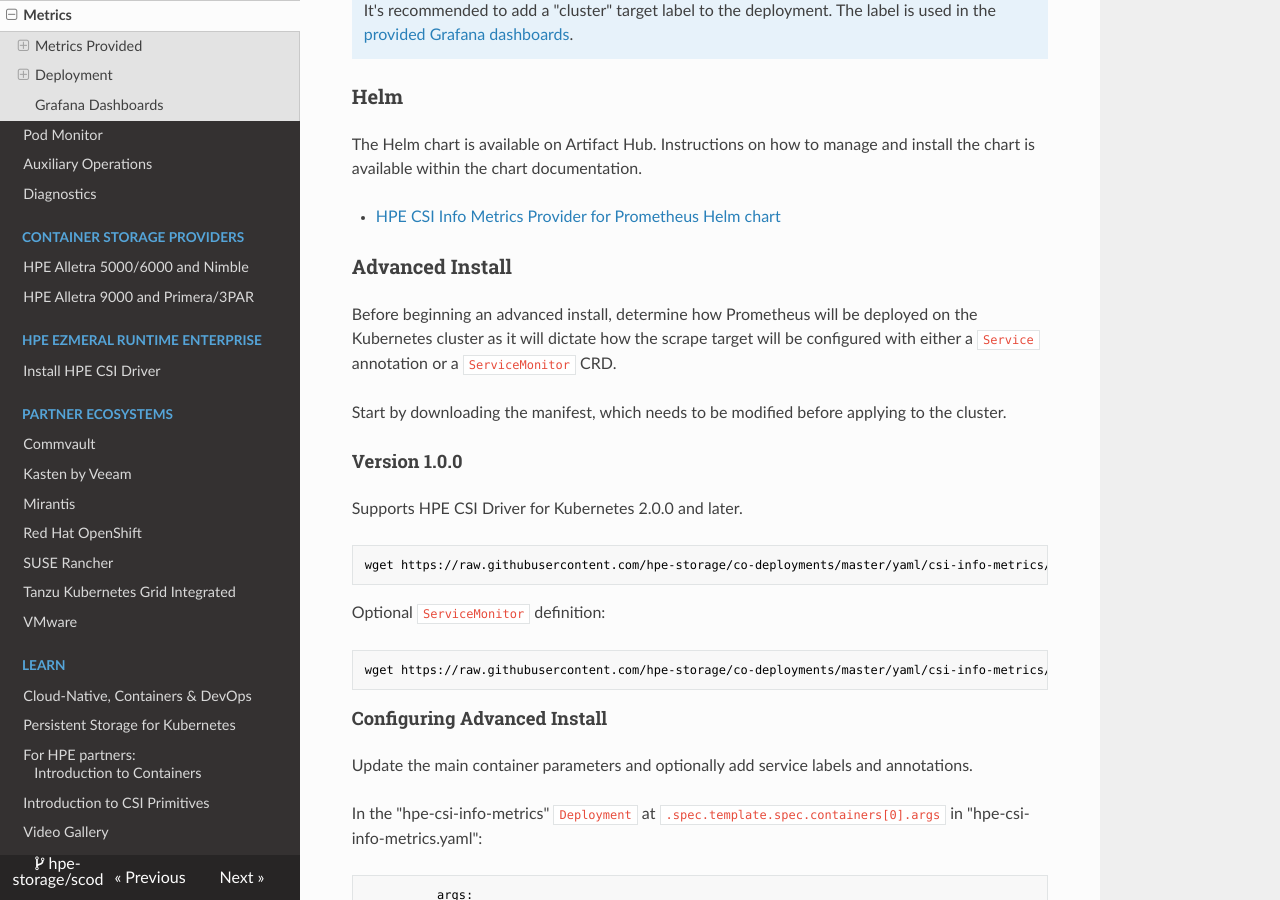
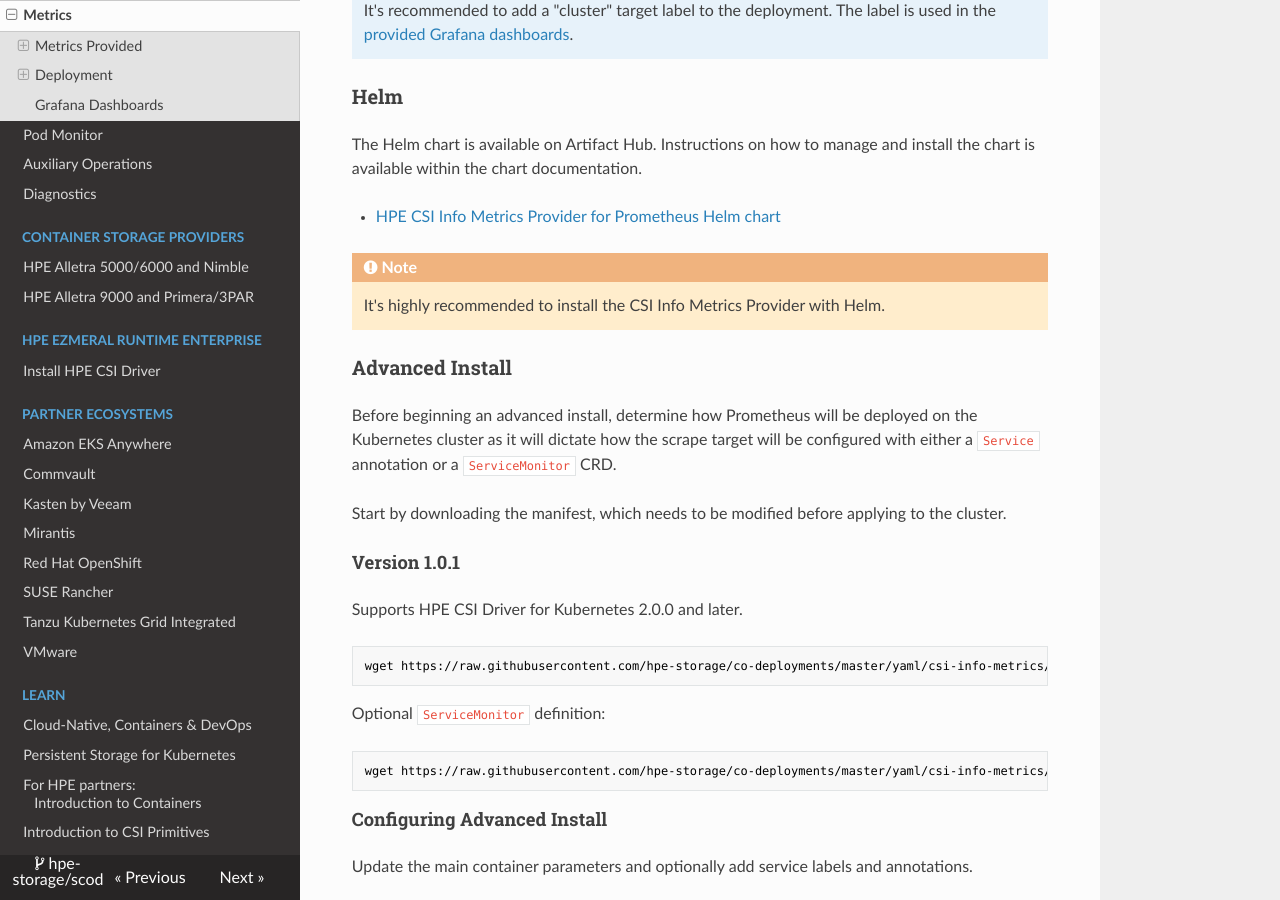
Before and after one commit to hpe-storage/scod, an MkDocs documentation site: the page built from docs/csi_driver/metrics.md, in a window 1280 px wide and 900 px high, scrolled down 1665 px. Built offline with MkDocs 1.6.1, drawn with Linux system fonts in a browser that asks for light colours; nearby versions of some CDN libraries; some of the changed text lies outside the part shown.

Commit message:
Updated metrics and added EKS-A (#173)
Signed-off-by: Michael Mattsson <michael.mattsson@gmail.com>

````diff
--- a/docs/csi_driver/metrics.md
+++ b/docs/csi_driver/metrics.md
@@ -50,24 +50,27 @@
 
 - [HPE CSI Info Metrics Provider for Prometheus Helm chart](https://artifacthub.io/packages/helm/hpe-storage/hpe-csi-info-metrics)
 
+!!! caution "Note"
+    It's highly recommended to install the CSI Info Metrics Provider with Helm.
+
 ### Advanced Install
 
 Before beginning an advanced install, determine how Prometheus will be deployed on the Kubernetes cluster as it will dictate how the scrape target will be configured with either a `Service` annotation or a `ServiceMonitor` CRD.
 
 Start by downloading the manifest, which needs to be modified before applying to the cluster.
 
-#### Version 1.0.0
+#### Version 1.0.1
 
 Supports HPE CSI Driver for Kubernetes 2.0.0 and later.
 
 ```text
-wget https://raw.githubusercontent.com/hpe-storage/co-deployments/master/yaml/csi-info-metrics/v1.0.0/hpe-csi-info-metrics.yaml
+wget https://raw.githubusercontent.com/hpe-storage/co-deployments/master/yaml/csi-info-metrics/v1.0.1/hpe-csi-info-metrics.yaml
 ```
 
 Optional `ServiceMonitor` definition:
 
 ```text
-wget https://raw.githubusercontent.com/hpe-storage/co-deployments/master/yaml/csi-info-metrics/v1.0.0/hpe-csi-info-metrics-service-monitor.yaml
+wget https://raw.githubusercontent.com/hpe-storage/co-deployments/master/yaml/csi-info-metrics/v1.0.1/hpe-csi-info-metrics-service-monitor.yaml
 ```
 
 #### Configuring Advanced Install
--- a/mkdocs.yml
+++ b/mkdocs.yml
@@ -59,7 +59,8 @@
   - HPE EZMERAL RUNTIME ENTERPRISE:
     - 'Install HPE CSI Driver': "ezmeral/install.md"
   - PARTNER ECOSYSTEMS:
-    - 'Commvault': "partners/commvault/index.md"
+    - 'Amazon EKS Anywhere': 'partners/amazon_eks_anywhere/index.md'
+    - 'Commvault': 'partners/commvault/index.md'
     - 'Kasten by Veeam': 'partners/kasten/index.md'
     - 'Mirantis': 'partners/mirantis/index.md'
     - 'Red Hat OpenShift': 'partners/redhat_openshift/index.md'
````
Also changed, not shown: docs/partners/amazon_eks_anywhere/index.md (added, +38 -0 lines), docs/partners/index.md (+4 -0 lines).
